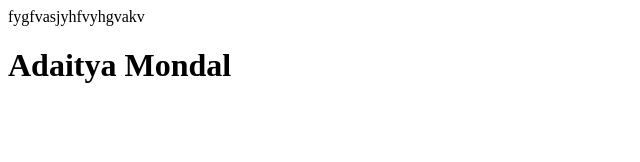
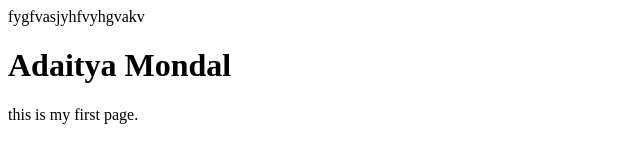
Before and after one commit to Adcoders/Adm, a plain HTML site: page index.html in a window 1280 px wide. Shown: the whole page, without its empty margins (0-640 px from the left). Drawn offline with Linux system fonts and the light colour scheme.

Commit message:
add pera

```diff
--- a/index.html
+++ b/index.html
@@ -8,5 +8,6 @@
 <body>
     fygfvasjyhfvyhgvakv
     <h1>Adaitya Mondal</h1>
+    <p>this is my first page.</p>
 </body>
 </html>
```
